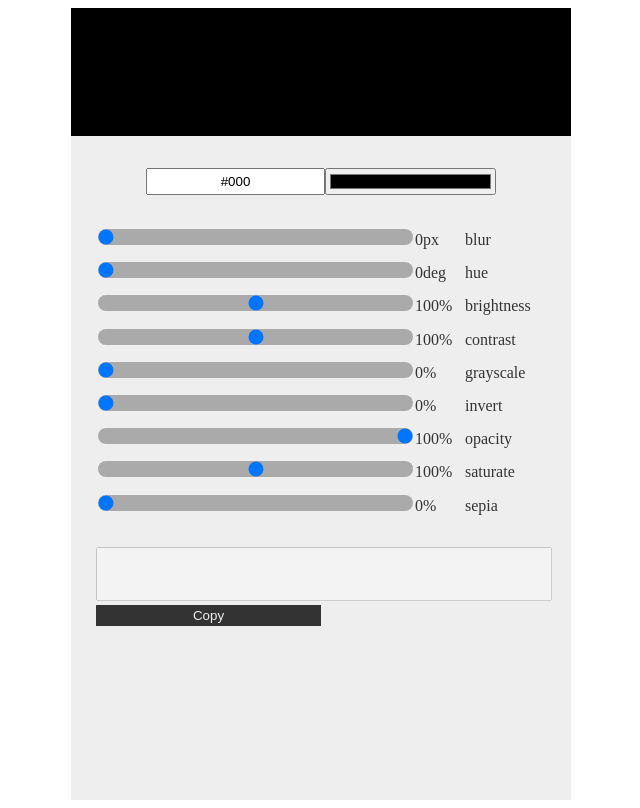
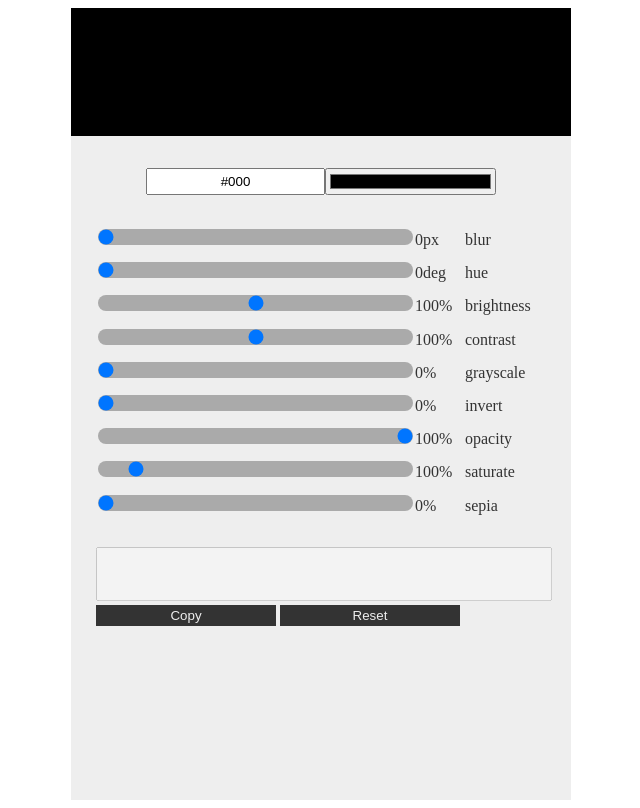
Before and after one commit to NewHub25/edit-filter-CSS, a plain HTML site: page index.html in a window 1280 px wide. Shown: the whole page, without its empty margins (319-959 px from the left). Drawn offline with Linux system fonts and the light colour scheme.

Commit message:
Boton de reset agregado

```diff
--- a/index.html
+++ b/index.html
@@ -8,7 +8,7 @@
     <script src="./src/index.js" defer></script>
   </head>
   <body>
-    <main class="filters">
+    <form class="filters">
       <header class="filters__header"></header>
       <nav class="filters__nav">
         <input id="colorText" type="text" value="#000" />
@@ -111,7 +111,7 @@
             class="filters__input saturate"
             type="range"
             min="0"
-            max="200"
+            max="1000"
             value="100"
             data-unit="%"
             data-default-value="100"
@@ -135,8 +135,9 @@
       </section>
       <footer class="filters__footer">
         <textarea id="filterToCopy" disabled></textarea>
-        <button id="copy">Copy</button>
+        <button class="filters__button" id="copy">Copy</button>
+        <input class="filters__button" type="reset" value="Reset">
       </footer>
-    </main>
+    </form>
   </body>
 </html>
--- a/src/index.css
+++ b/src/index.css
@@ -2,7 +2,8 @@
   --gray: #aaa;
   --output: #000;
 }
-button {
+button,
+[type="reset"] {
   border: none;
   background-color: #333;
   color: #eee;
@@ -69,10 +70,10 @@ button {
   height: 3rem;
   resize: none;
 }
-#copy {
+.filters__button{
   position: relative;
   padding: 0.2rem;
-  width: 50%;
+  width: 40%;
 }
 #copy.copied::after {
   content: "Copied";
```
